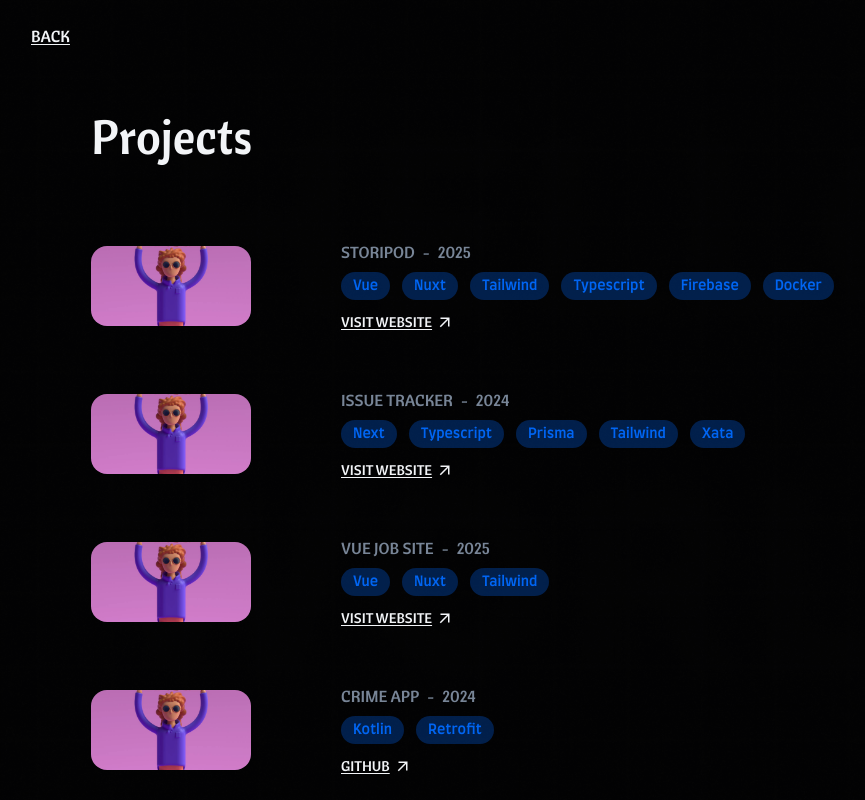
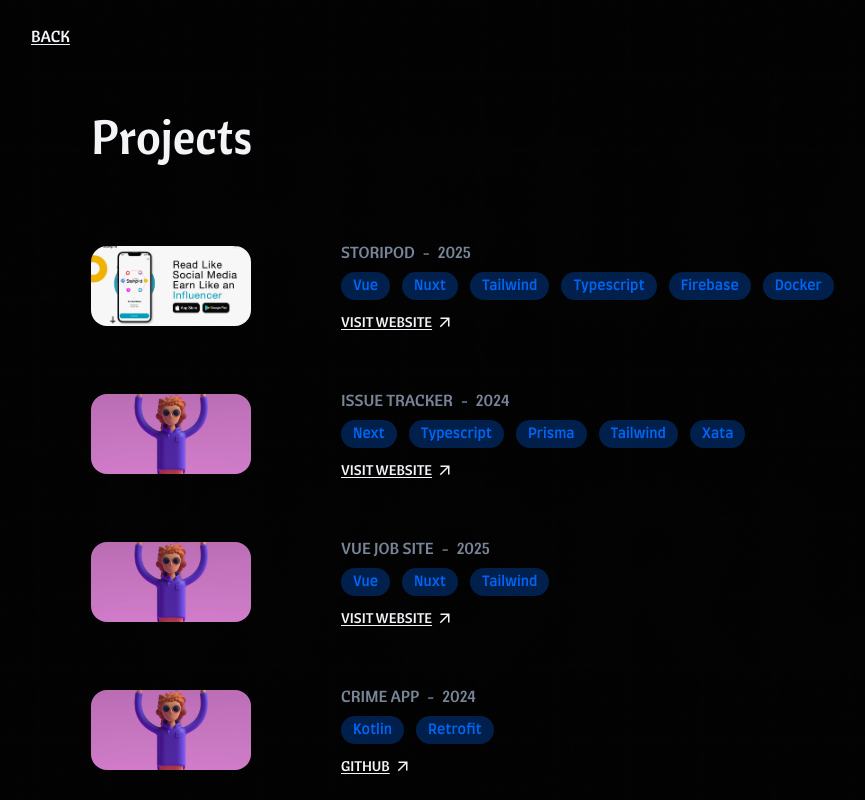
Before and after one commit to lolade-ilori/portfolio, a Next.js app: page /projects in a window 1280 px wide. Shown: the top 800 px of the page, without its empty margins (49-914 px from the left). Built offline with nearby package versions, Linux system fonts and the light colour scheme.

Commit message:
started changing projects images

```diff
--- a/app/(home)/projects/ProjectDescriptionCard.tsx
+++ b/app/(home)/projects/ProjectDescriptionCard.tsx
@@ -2,6 +2,7 @@
 import Link from "next/link";
 import React from "react";
 import gamey from "../../assets/img/gamey.jpeg";
+import soripod from "../../assets/img/Storipod.png";
 import Image from "next/image";
 import { ProjectsInfo } from "../../../data/projectHistory";
 import { MdArrowOutward } from "react-icons/md";
@@ -19,7 +20,7 @@ const ProjectDescriptionCard = ({
     <div className="grid grid-cols-1 md:grid-cols-8 gap-8 md:gap-8 lg:gap-0 items-center">
       <div className="md:col-span-2">
         <Image
-          src={gamey}
+          src={image || gamey}
           alt="gamey"
           className="h-30 md:h-20 rounded-2xl w-40 object-cover object-center md:object-cover"
         />
--- a/data/projectHistory.ts
+++ b/data/projectHistory.ts
@@ -1,8 +1,12 @@
+
+import storipod from "../app/assets/img/Storipod.png"
+
+import { StaticImageData } from "next/image"
 
 export interface ProjectsInfo {
     id: number,
     name: string,
-    image: string,
+    image: string | StaticImageData,
     weblink: string,
     description: string,
     stackUsed: string[],
@@ -13,7 +17,7 @@ export const projects: ProjectsInfo[] = [
     {
         id: 1,
         name: 'Storipod',
-        image: '',
+        image: storipod,
         weblink: 'https://web.storipod.app/auth',
         description: '',
         stackUsed: ['Vue', 'Nuxt', 'Tailwind', 'Typescript', 'Firebase', 'Docker' ],
```
Also changed, not shown: app/assets/img/Storipod.png (added).
